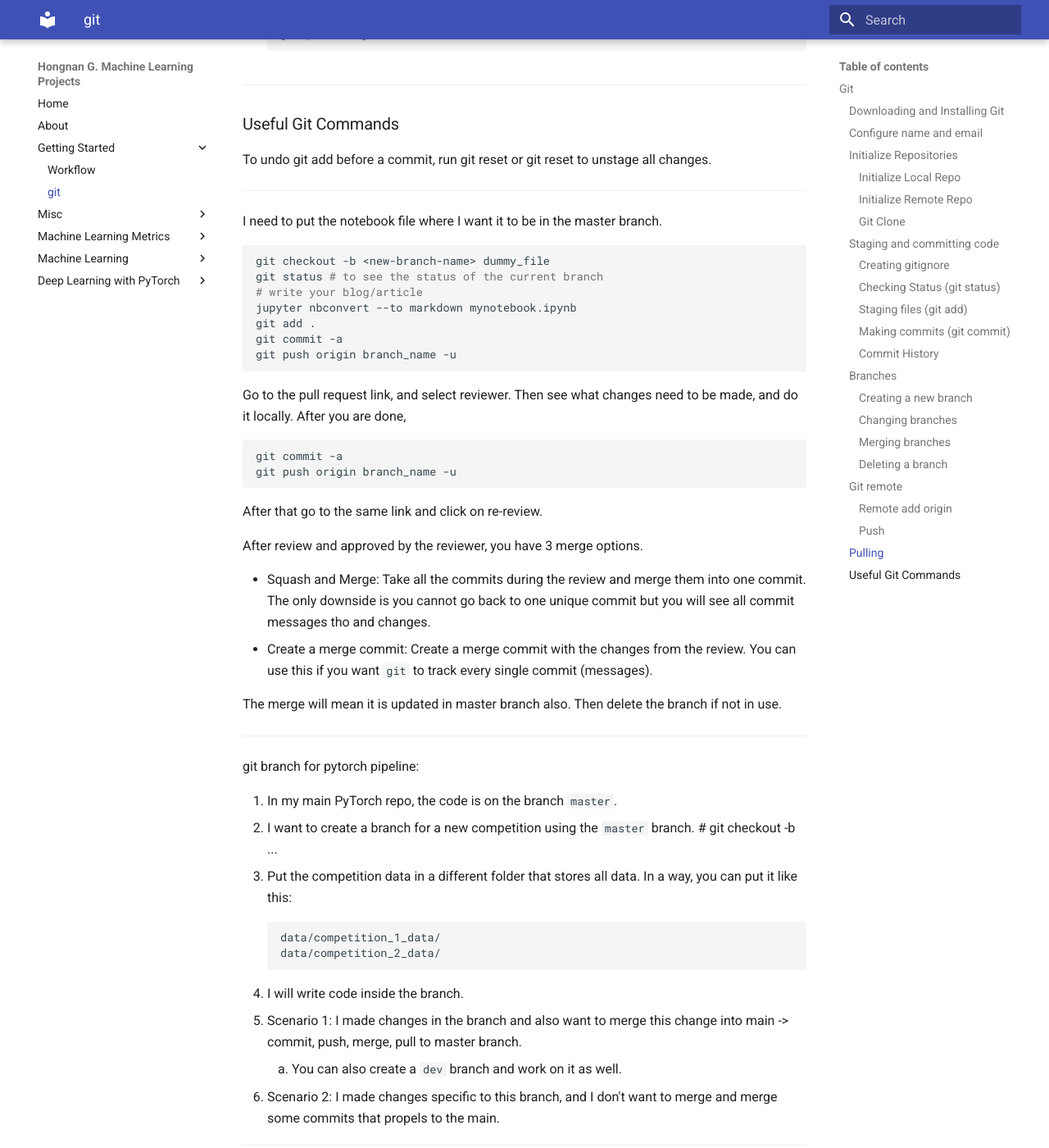
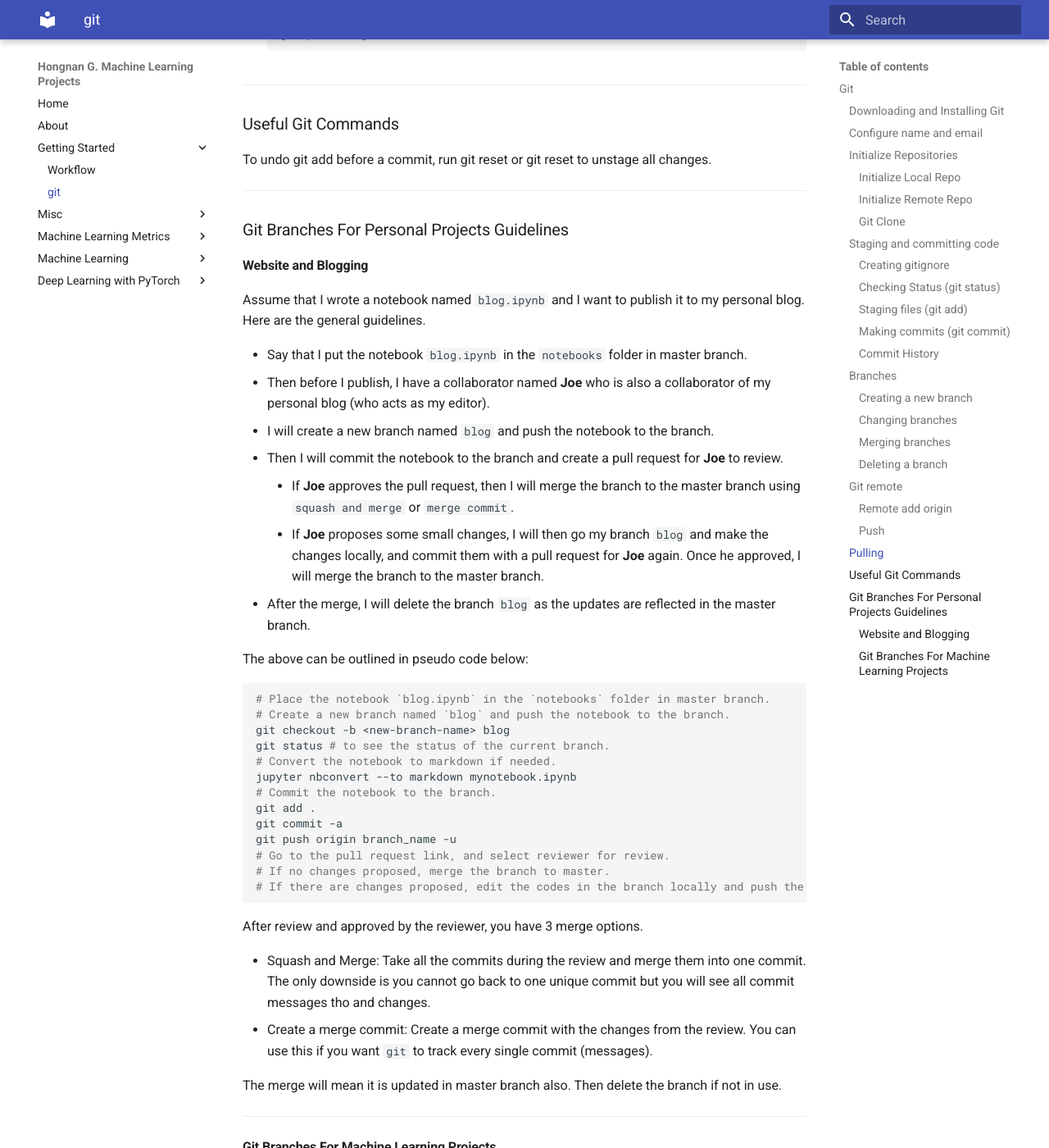
Before and after one commit to ghnreigns/reighns-ml-website, an MkDocs documentation site: the page built from docs/git.md, in a window 1280 px wide and 1400 px high, scrolled down 7681 px. Shown: the whole window at 82% size. Built offline with MkDocs 1.6.1 and Material for MkDocs 9.7.7, drawn with Linux system fonts in a browser that asks for light colours.

Commit message:
Updated git.md to reflect the branches pipeline.

````diff
--- a/docs/git.md
+++ b/docs/git.md
@@ -306,23 +306,37 @@ To undo git add before a commit, run git reset <file> or git reset to unstage al
 
 ---
 
-I need to put the notebook file where I want it to be in the master branch.
+### Git Branches For Personal Projects Guidelines
+
+#### Website and Blogging
+
+Assume that I wrote a notebook named `blog.ipynb` and I want to publish it to my personal blog. Here are the general guidelines.
+
+- Say that I put the notebook `blog.ipynb` in the `notebooks` folder in master branch.
+- Then before I publish, I have a collaborator named **Joe** who is also a collaborator of my personal blog (who acts as my editor).
+- I will create a new branch named `blog` and push the notebook to the branch.
+- Then I will commit the notebook to the branch and create a pull request for **Joe** to review.
+    - If **Joe** approves the pull request, then I will merge the branch to the master branch using `squash and merge` or `merge commit`.
+    - If **Joe** proposes some small changes, I will then go my branch `blog` and make the changes locally, and commit them with a pull request for **Joe** again. Once he approved, I will merge the branch to the master branch.
+- After the merge, I will delete the branch `blog` as the updates are reflected in the master branch.
+
+The above can be outlined in pseudo code below:
 
 ```bash
-git checkout -b <new-branch-name> dummy_file
-git status # to see the status of the current branch
-# write your blog/article
+# Place the notebook `blog.ipynb` in the `notebooks` folder in master branch.
+# Create a new branch named `blog` and push the notebook to the branch.
+git checkout -b <new-branch-name> blog
+git status # to see the status of the current branch.
+# Convert the notebook to markdown if needed.
 jupyter nbconvert --to markdown mynotebook.ipynb
+# Commit the notebook to the branch.
 git add .
 git commit -a
 git push origin branch_name -u
+# Go to the pull request link, and select reviewer for review.
+# If no changes proposed, merge the branch to master.
+# If there are changes proposed, edit the codes in the branch locally and push the changes to the branch for review again. After that go to the same link and click on re-review.
 ```
-Go to the pull request link, and select reviewer. Then see what changes need to be made, and do it locally. After you are done,
-```bash
-git commit -a
-git push origin branch_name -u
-```
-After that go to the same link and click on re-review.
 
 After review and approved by the reviewer, you have 3 merge options.
 
@@ -332,6 +346,8 @@ After review and approved by the reviewer, you have 3 merge options.
 The merge will mean it is updated in master branch also. Then delete the branch if not in use.
 
 ---
+
+#### Git Branches For Machine Learning Projects
 
 git branch for pytorch pipeline:
 
````
